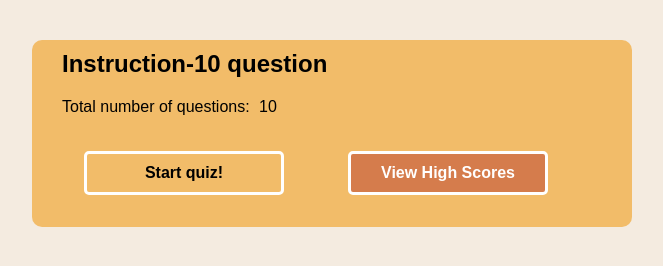
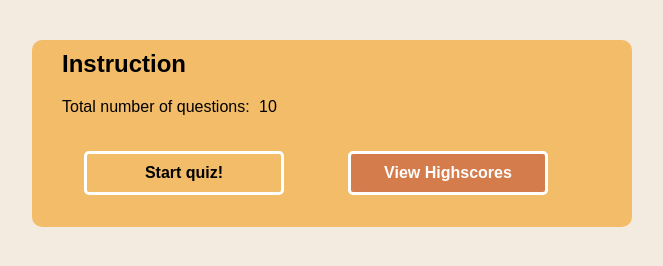
Before and after one commit to maxpres/quiz, a plain HTML site: page index.html in a window 1280 px wide. Shown: the whole page, without its empty margins (308-971 px from the left). Drawn offline with Linux system fonts and the light colour scheme; a web font is replaced by a local one.

```diff
--- a/index.html
+++ b/index.html
@@ -44,7 +44,7 @@
   <body>
     <div class="container">
       <div class="homebox">
-        <h2>Instruction-10 question</h2>
+        <h2>Instruction</h2>
         <p>
           Total number of questions: <span class="number-of-questions"></span>
         </p>
@@ -58,7 +58,7 @@
             class="btn btnHighScore hide"
             onclick="viewHighScores()"
           >
-            View High Scores
+            View Highscores
           </button>
         </div>
       </div>
@@ -97,7 +97,7 @@
               <td><p class="percentage"></p></td>
             </tr>
             <tr>
-              <td>Your Total Score</td>
+              <td>Your total score</td>
               <td><p class="total-score"></p></td>
             </tr>
           </table>
@@ -135,7 +135,7 @@
           class="btn btnHighScore hide"
           onclick="viewHighScores()"
         >
-          View High Scores
+          View Highscores
         </button>
         <button
           type="button"
@@ -146,7 +146,7 @@
         </button>
       </div>
       <div class="highScoresContainer hide">
-        <h1 class="hs">High Scores</h1>
+        <h1 class="hs">Highscores</h1>
         <ul class="highScoresList"></ul>
         <button class="goBackHome" onclick="goBackHome()">Go back home!</button>
       </div>
```
